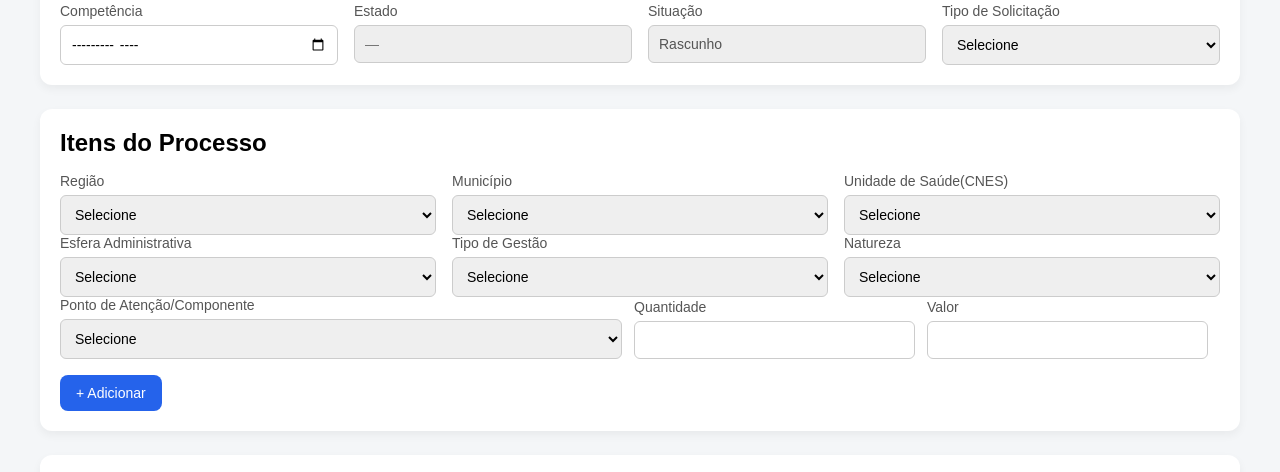
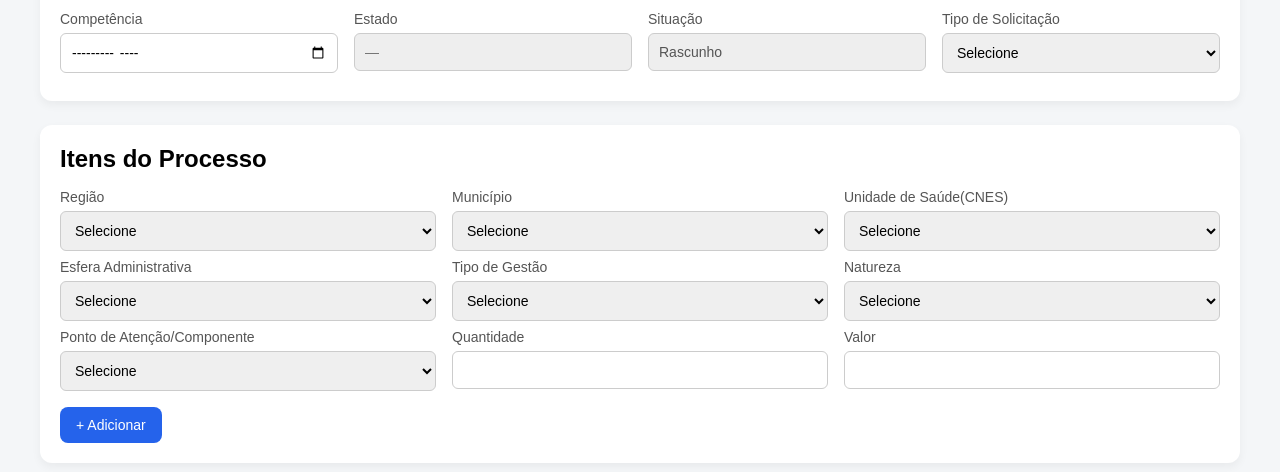
Before and after one commit to fdacio/par-digital-prototipo, a plain HTML site: page processo.html in a window 1280 px wide. Shown: the part 271-743 px from the top of the page. Drawn offline with Linux system fonts and the light colour scheme.

Commit message:
fix layout

```diff
--- a/processo.html
+++ b/processo.html
@@ -45,6 +45,7 @@
         .grid {
             display: grid;
             gap: 16px;
+            margin-bottom: 8px;
         }
 
         .grid-4 {
@@ -377,7 +378,7 @@
                     </select>
                 </div>
             </div>
-            <div class="component-row">
+            <div class="grid grid-3">
                 <div>
                     <label>Ponto de Atenção/Componente</label>
                     <select>
```
